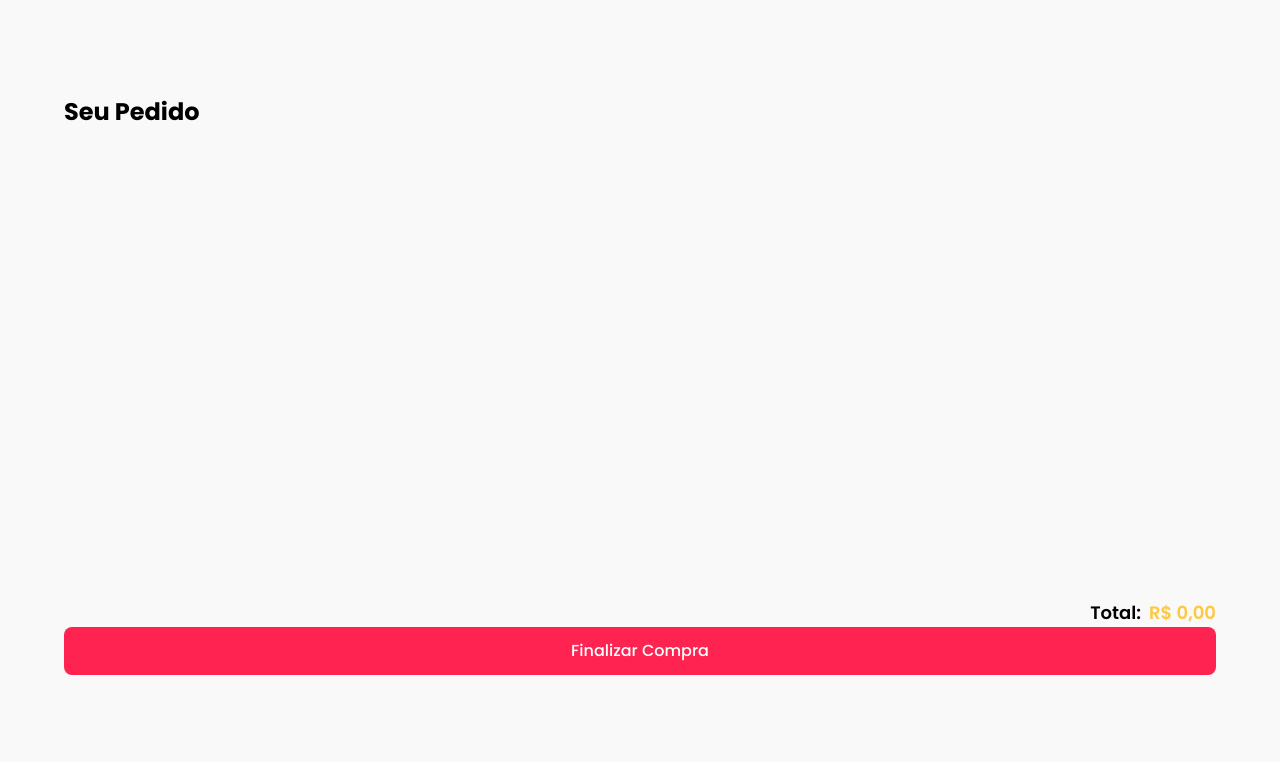
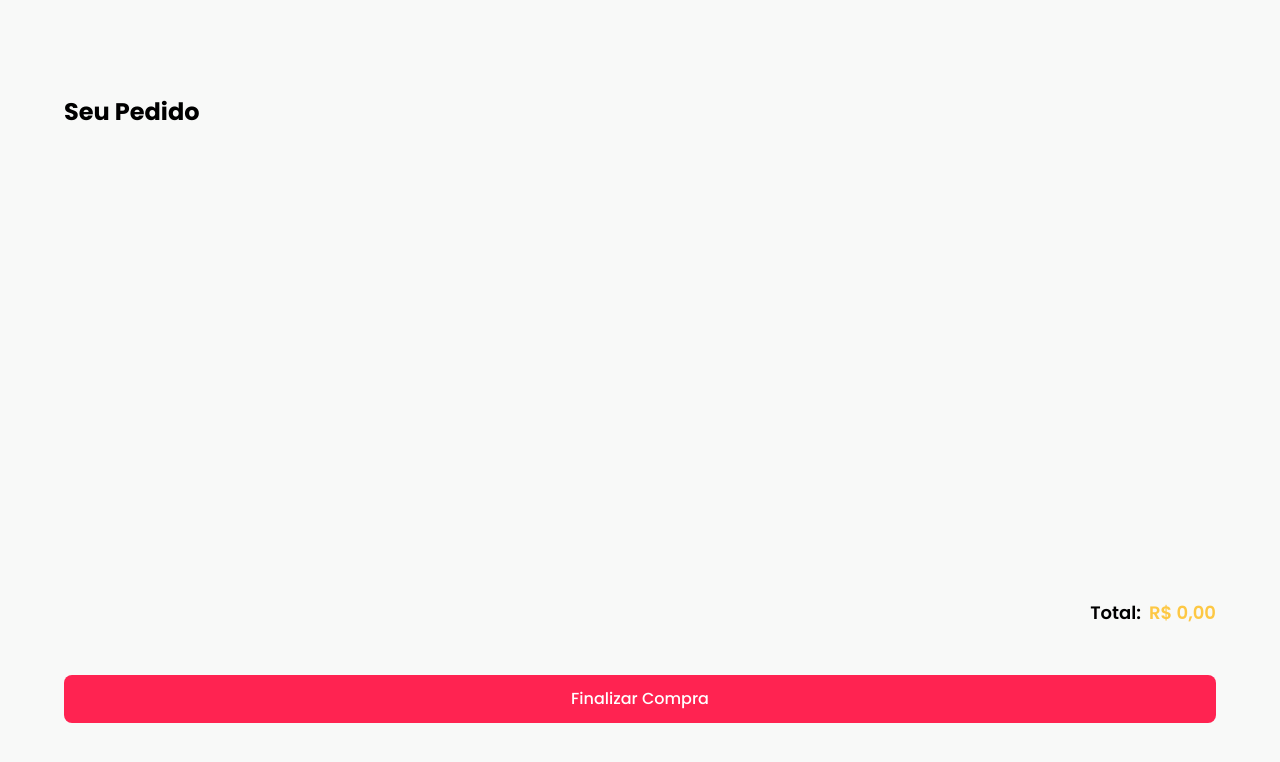
Before and after one commit to EdiGabriel22/restaurant-vue, a Vue app: page /cart in a window 1280 px wide. Shown: the top 762 px of the page. Built offline with nearby package versions, Linux system fonts and the light colour scheme; what tailwind-bootstrap-grid would draw is missing.

Commit message:
ajustes json

```diff
--- a/src/components/Cart.vue
+++ b/src/components/Cart.vue
@@ -11,7 +11,7 @@
                 <span class="text-lg font-semibold mr-2">Total:</span>
                 <span class="text-lg font-semibold text-secondary-200">R$ {{ formatPrice(getCartTotal) }}</span>
             </div>
-            <button @click="goToPayment" class="w-full p-3 bg-primary-500 rounded-lg  text-white font-medium" >Finalizar Compra</button>
+            <button @click="goToPayment" class="w-full mt-12 p-3 bg-primary-500 rounded-lg  text-white font-medium" >Finalizar Compra</button>
         </div>
     </div>
 </template>
```
Also changed, not shown: 1 other file (tests, documents, lock files or other folders).
